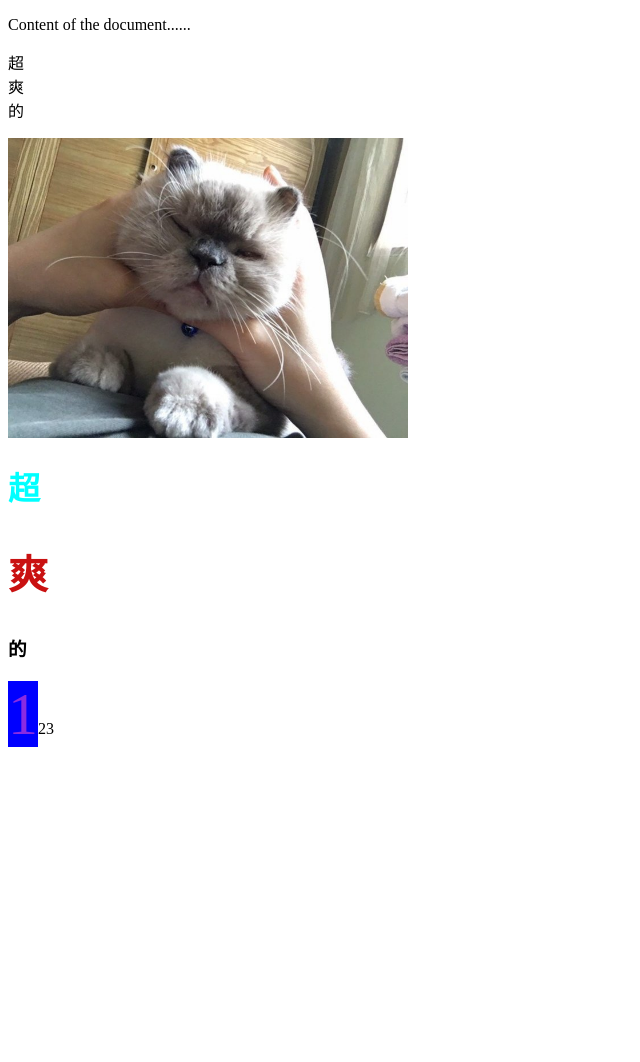
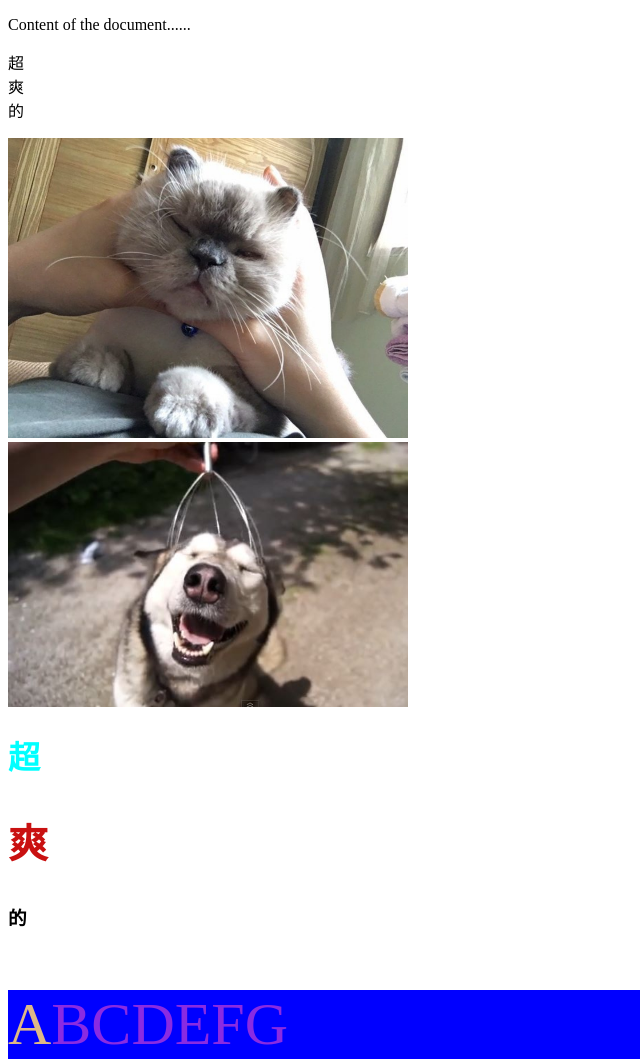
Before and after one commit to pu1027/0804-text, a plain HTML site: page index.html in a window 1280 px wide. Shown: the whole page, without its empty margins (0-640 px from the left). Before the commit the page ends 800 px from the top, so only its background shows below. Drawn offline with Linux system fonts and the light colour scheme.

Commit message:
song dog

```diff
--- a/index.html
+++ b/index.html
@@ -12,11 +12,11 @@
     <p>超<br/>爽<br>的</p>
 
 <img src="image/cat.jpg"width="400"alt="song">
-
+<br/><img src="image/dog.jpg"width="400"alt="song">
     <h1 style="color:rgb(0, 255, 255)">超</h1>
     <h2 style="font-size:40px;color: rgb(201, 17, 17);">爽</h2>
     <h3 title="真D 爽">的</h3>
-<p><span style="font-size:60px;background:blue;color: blueviolet;">1</span>23</p>
+<p style="font-size:60px;background:blue;color: blueviolet;"><span style="color: burlywood;">A</span>BCDEFG</p>
 
 </body>
 
```
Also changed, not shown: image/dog.jpg (added).
